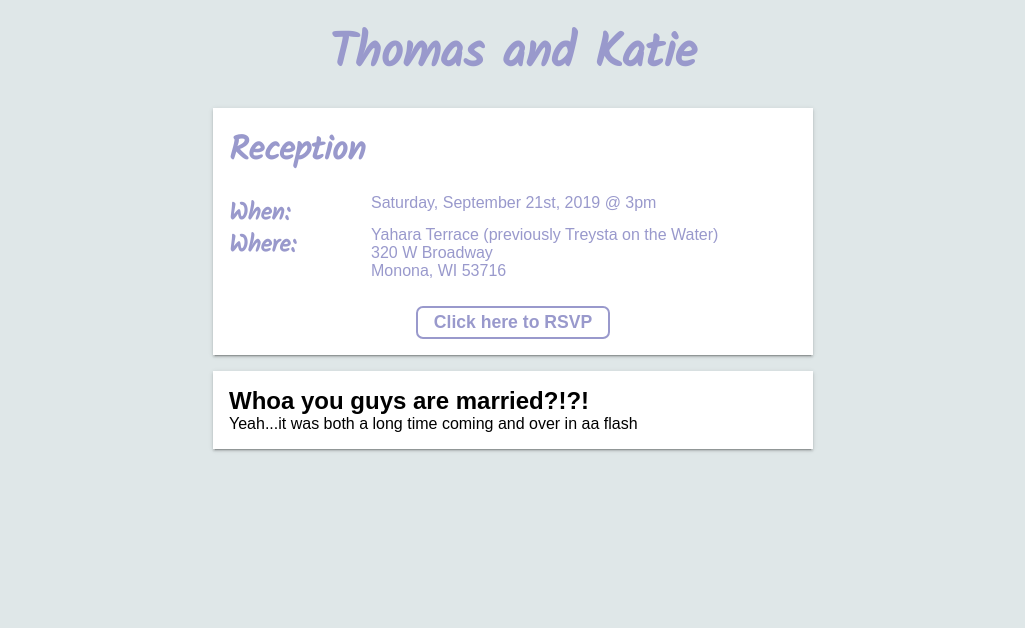
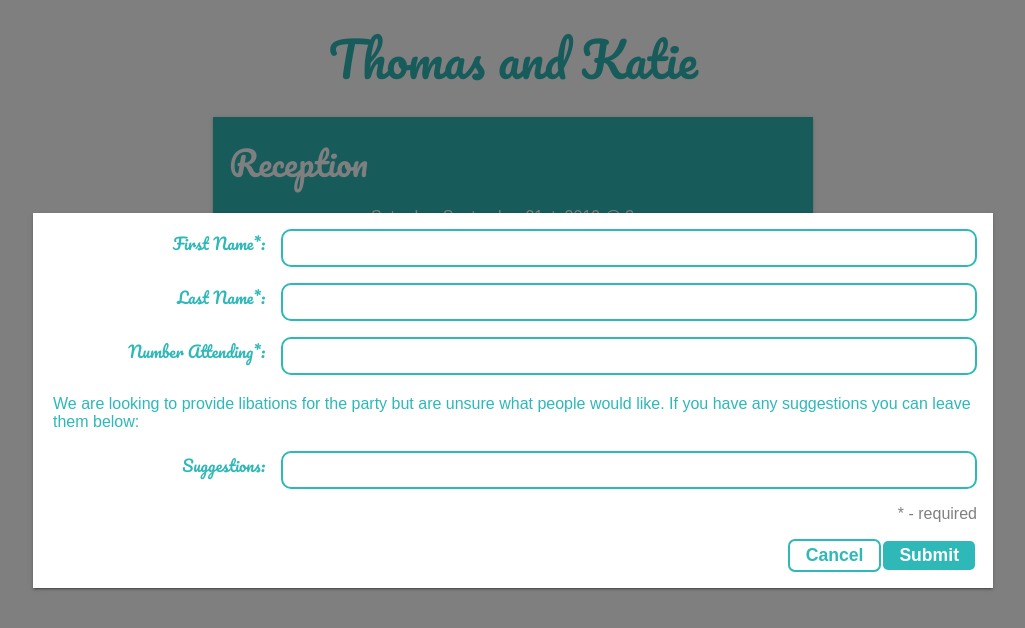
Before and after one commit to tkottke90/WeddingSite, a website with bundled scripts: page index.html in a window 1280 px wide. Both pictures are taken after a click on the button "Click here to RSVP". Shown: the whole page, without its empty margins (127-1152 px from the left). Built offline with nearby package versions, Linux system fonts and the light colour scheme.

Commit message:
feat: Add Form Styling and Logic

```diff
--- a/index.css
+++ b/index.css
@@ -1,13 +1,17 @@
 :root {
-  --theme-primary: #9999cc;
-  --theme-accent: #c8e1e6;
+  --theme-primary: #2eb8b8;
+  --theme-accent: #FFDF00;
   --theme-warn: orange;
-  --theme-background: #dfe7e8;
+  --theme-background: #fff;
+
+  --theme-on-primary: #fff;
+  --theme-on-accent: #544444;
 
   --typography-h1: 6rem;
   --typography-h2: 3.75rem;
 
-  --typography-family: 'Kalam', sans-serif;;
+  --typography-family: 'Pacifico', cursive;
+  --typography-family-fallback: 'Open Sans', sans-serif;
 }
 
 * {
@@ -32,11 +36,22 @@ h5[color="primary"], h6[color="primary"], p[color="primary"], header[color="prim
   color: var(--theme-primary);
 }
 
-button {
+button[color="primary"]{
+  border-radius: 7px;
+  padding: 0.25rem 1rem;
+  border: 2px solid var(--theme-on-primary);
+  background: var(--theme-primary);
+  color: var(--theme-on-primary);
+  font-weight: 800;
+  font-size: 1.1rem;
+  cursor: pointer;
+}
+
+button[color="outline"] {
   border-radius: 7px;
   padding: 0.25rem 1rem;
   border: 2px solid var(--theme-primary);
-  background: transparent;
+  background: var(--theme-on-primary);
   color: var(--theme-primary);
   font-weight: 800;
   font-size: 1.1rem;
@@ -48,6 +63,7 @@ body {
   width: 100vw;
   height: 100vh;
   background-color: var(--theme-background);
+  position: relative;
 }
 
 
@@ -66,6 +82,7 @@ header h6 {
 
 .text--fancy {
   font-family: var(--typography-family);
+  font-weight: 200;
 }
 
 .card {
@@ -73,7 +90,11 @@ header h6 {
   box-shadow: 0 3px 1px -2px rgba(0,0,0,.2),0 2px 2px 0 rgba(0,0,0,.14),0 1px 5px 0 rgba(0,0,0,.12);
   max-width: 600px;
   padding: 1rem;
-  background-color: #fff;
+}
+
+.rsvp {
+  background-color: var(--theme-primary);
+  color: var(--theme-on-primary);
 }
 
 .rsvp > h4 {
@@ -81,7 +102,7 @@ header h6 {
 }
 
 .rsvp .text--fancy {
-  color: var(--theme-primary);
+  color: var(--theme-on-primary);
 }
 
 .reception-info {
@@ -120,11 +141,89 @@ header h6 {
   margin-top: 1rem;
 }
 
-.overlay{
+.overlay-container{
   display: none;
+  position: absolute;
   top: 0;
   left: 0;
+  width: 100vw;
+  height: 100vh;
+  z-index: 100;
 
-  height: 100vh;
-  width: 100vw;
 }
+
+.overlay {
+  position: absolute;
+  width: 100%;
+  height: 100%;
+  background-color: rgba(0,0,0,0.5);
+}
+
+
+.overlay-container[show] {
+  display: flex;
+}
+
+.dialog {
+  width: calc(100vw - 25%);
+  margin: auto;
+  background-color: #fff;
+  box-shadow: 0 3px 1px -2px rgba(0,0,0,.2),0 2px 2px 0 rgba(0,0,0,.14),0 1px 5px 0 rgba(0,0,0,.12);
+
+  padding: 1rem;
+  z-index: 100;
+}
+
+.dialog > .actions {
+  display: flex;
+  justify-content: flex-end;
+}
+
+.dialog[dirty] > .form-field > input:invalid {
+  border: 2px solid var(--theme-warn);
+}
+
+.dialog[dirty] > .form-field > input:invalid + p.error {
+  display: block;
+}
+
+.form-field {
+  display: grid;
+  grid-template-columns: 1fr 3fr;
+  grid-row: 1fr 0.75rem;
+  margin-bottom: 1rem;
+}
+
+.form-field > input {
+  border: 2px solid var(--theme-primary);
+  border-radius: 10px;
+  padding: 0.5rem;
+}
+
+.form-field > .error {
+  grid-column: 2;
+  grid-row: 2;
+}
+
+.form-field--text > label, .form-field--number > label {
+  text-align: right;
+  margin-right: 1rem;
+  color: var(--theme-primary);
+}
+
+.error {
+  display: none;
+  color: var(--theme-warn);
+}
+
+.drink-descriptor {
+  margin-bottom: 1rem;
+  padding: 0.25rem;
+  color: var(--theme-primary);
+}
+
+.required-footnote {
+  text-align: right;
+  color: rgba(0,0,0,0.5);
+  margin-bottom: 1rem;
+}
--- a/index.html
+++ b/index.html
@@ -6,9 +6,9 @@
   <meta http-equiv="X-UA-Compatible" content="ie=edge">
   <!-- Theme: https://www.schemecolor.com/pastel-paper-bags-color-combination.php -->
   <link rel="stylesheet" href="/index.css">
-  <link href="https://fonts.googleapis.com/css?family=Kalam&display=swap" rel="stylesheet">
+  <link href="https://fonts.googleapis.com/css?family=Open+Sans|Pacifico&display=swap" rel="stylesheet">
   <title>Kottke To My Heart</title>
-  <script scr="index.js"></script>
+  <script type="module" src="index.js"></script>
 </head>
 <body>
   <template>
@@ -33,26 +33,58 @@
       <div class="reception-info">
         <h5 class="info-when-label text--fancy">When:</h5>
         <h5 class="info-where-label text--fancy">Where:</h5>
-        <p  color="primary" class="info-when">Saturday, September 21st, 2019 @ 3pm</p>
+        <p class="info-when">Saturday, September 21st, 2019 @ 3pm</p>
         <div class="info-where">
-          <p color="primary">Yahara Terrace (previously Treysta on the Water)</p>
-          <p color="primary">320 W Broadway</p>
-          <p color="primary">Monona, WI 53716</p>
+          <p>Yahara Terrace (previously Treysta on the Water)</p>
+          <p>320 W Broadway</p>
+          <p>Monona, WI 53716</p>
         </div>
       </div>
       <div class="actions">
-        <button>Click here to RSVP</button>
+        <button id="rsvp" color="primary">Click here to RSVP</button>
       </div>
 
     </section>
 
-    <section class="card details">
-      <h5>Whoa you guys are married?!?!</h5>
-      <p>Yeah...it was both a long time coming and over in aa flash</p>
-    </section>
+    <div class="overlay-container">
+      <div id="dialog-overlay" class="overlay" onclick="hideOverlay()"></div>
+        <form class="dialog">
+          <!-- First Name -->
+          <div class="form-field form-field--text">
+            <label class="text--fancy" for="first_name">First Name*:</label>
+            <input name="first_name" required>
+            <p class="error">Please add your first name</p>
+          </div>
 
-    <div class="overlay">
-      <section class="dialog"></section>
+          <!-- Last Name -->
+          <div class="form-field form-field--text">
+            <label class="text--fancy" for="last_name">Last Name*:</label>
+            <input name="last_name" required>
+            <p class="error">Please add your last name</p>
+          </div>
+
+          <!-- Count -->
+          <div class="form-field form-field--number text--fancy">
+            <label class="text--fancy" for="count">Number Attending*:</label>
+            <input name="count" type="number" required>
+            <p class="error">Please add the number attending</p>
+          </div>
+
+          <!-- Preferred Drink -->
+          <p class="drink-descriptor">We are looking to provide libations for the party but are unsure what people would like.  If you have any suggestions you can leave them below:</p>
+          <div class="form-field form-field--text">
+            <label class="text--fancy" for="count">Suggestions:</label>
+            <input name="count" type="text">
+          </div>
+
+          <p class="required-footnote">* - required</p>
+
+          <!-- Submit -->
+          <div class="actions">
+            <button id="cancel-btn" type="reset" color="outline">Cancel</button>
+            <button id="submit-btn" color="primary">Submit</button>
+          </div>
+        </form>
     </div>
 </body>
 </html>
--- a/index.js
+++ b/index.js
@@ -0,0 +1,30 @@
+import {html, render} from 'https://unpkg.com/lit-html?module';
+
+// RSVP Button to open overlay
+const btn_rsvp = document.querySelector('#rsvp');
+btn_rsvp.onclick = (e) => {
+  const overlay = document.querySelector('.overlay-container');
+  overlay.setAttribute('show', '');
+}
+
+// Cancel Button in Form
+const btn_cancel = document.querySelector('#cancel-btn');
+btn_cancel.onclick = (e) => {
+  e.preventDefault();
+
+  e.target.form.reset();
+  e.target.form.removeAttribute('dirty');
+
+  const overlay = document.querySelector('.overlay-container');
+  overlay.removeAttribute('show');
+}
+
+// Submit form
+const btn_submit = document.querySelector('#submit-btn');
+btn_submit.onclick = (e) => {
+  e.preventDefault();
+  console.log(e);
+
+  const form = e.target.form;
+  form.setAttribute('dirty', '');
+}
```
